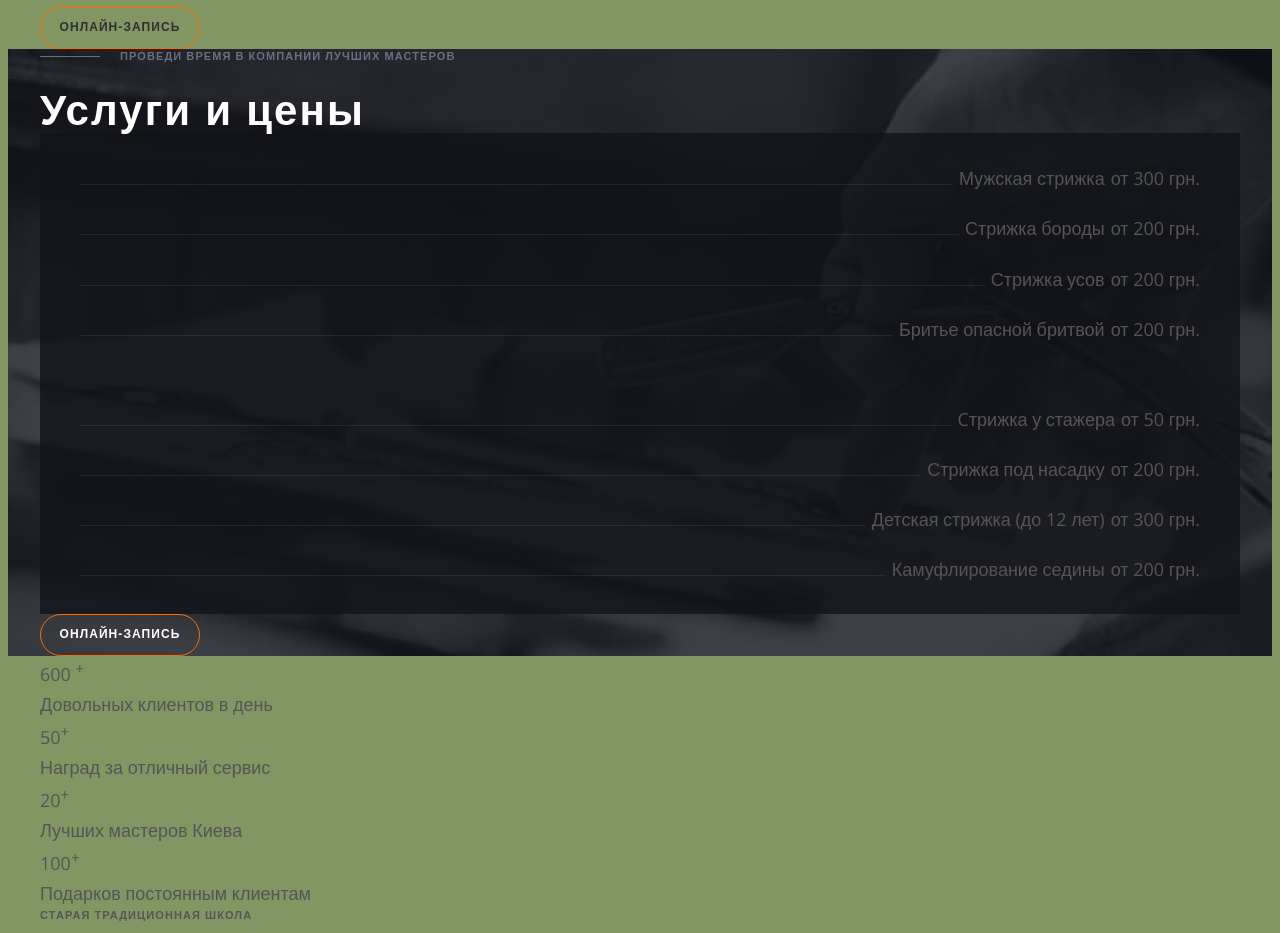
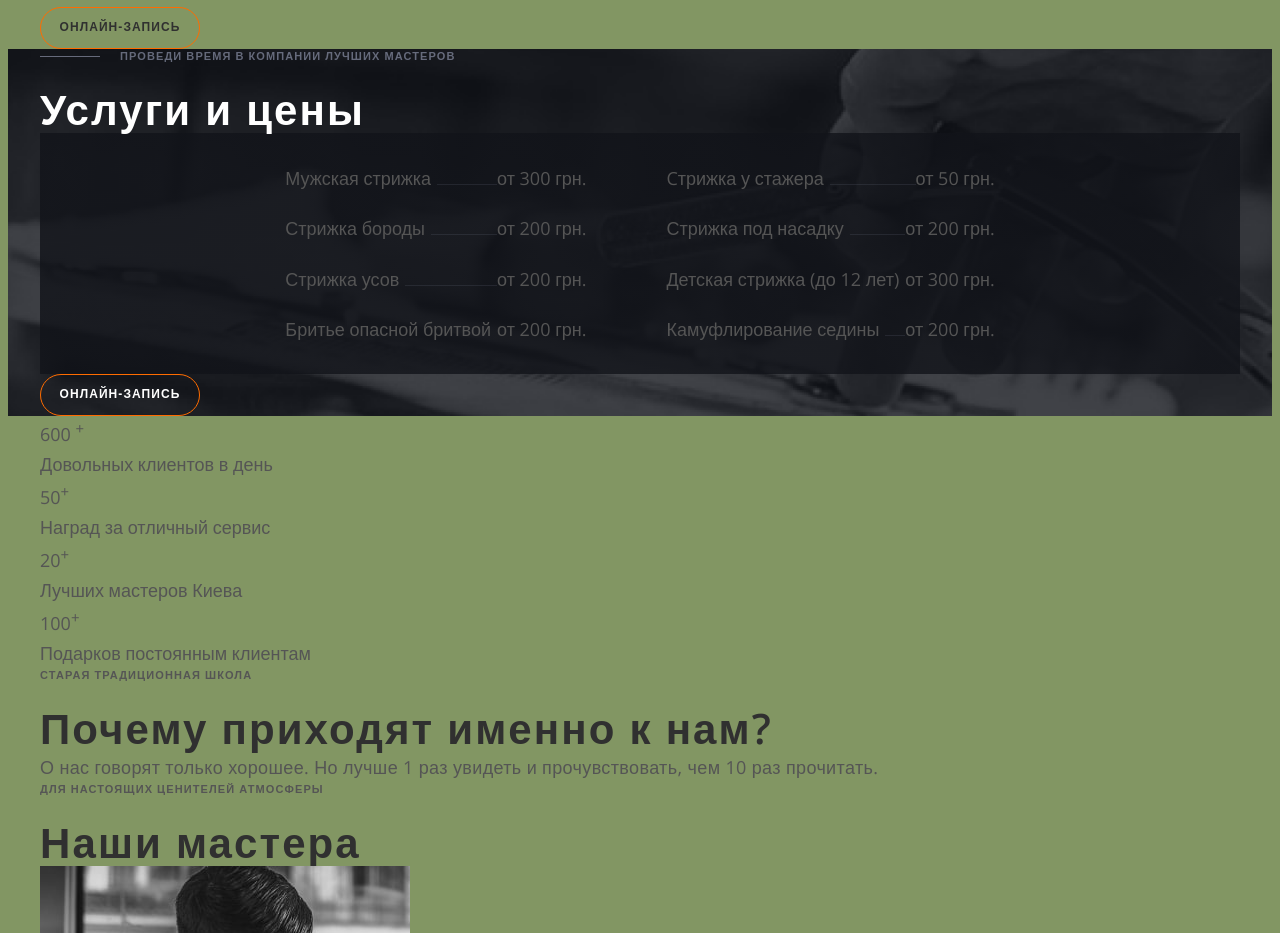
Before and after one commit to olenkasereda/Barbershop, a plain HTML site: page in.html in a window 1280 px wide. Shown: the part 940-1873 px from the top of the page. Drawn offline with nearby package versions, Linux system fonts and the light colour scheme; files whose address does not match are found by name.

Commit message:
section prise done

```diff
--- a/sass/layout/_price.scss
+++ b/sass/layout/_price.scss
@@ -45,9 +45,7 @@
 	margin-top: 20px;
 	margin-bottom: 40px;
 }
-.price__list {
-	background-image: linear-gradient(90deg, rgba(17, 19, 25, 0.8), rgba(17, 19, 25, 0.8));
-}
+
 .button__price {
 	display: block;
 	margin-right: auto;
@@ -55,46 +53,91 @@
 	// margin-left: calc(50% - 79px);
 	margin-top: 50px;
 }
+
+.price__list {
+	padding: 30px;
+	@media screen and (min-width: 1200px) {
+		display: flex;
+		justify-content: center;
+		padding: 0;
+	}
+
+	background-image: linear-gradient(90deg, rgba(17, 19, 25, 0.8), rgba(17, 19, 25, 0.8));
+}
+
+.price-inner-list {
+	padding: 0;
+	@media screen and (min-width: 1200px) {
+		padding: 30px 40px;
+	}
+}
+
+.price-list-item {
+	flex-basis: 50%;
+
+	&:first-child {
+		@media screen and (min-width: 1200px) {
+			background-image: linear-gradient(180deg, #171a24 0%, rgba(23, 26, 36, 0.2) 100%);
+		}
+	}
+
+	&:last-child {
+		@media screen and (max-width: 1199px) {
+			margin-top: 20px;
+		}
+		@media screen and (min-width: 1200px) {
+			background-image: linear-gradient(180deg, #090b13 0%, rgba(9, 11, 19, 0.2) 100%);
+		}
+	}
+}
+
+.price-inner-item {
+	display: flex;
+
+	&:not(:last-child) {
+		margin-bottom: 20px;
+	}
+}
+
+.price-inner-desc {
+	display: flex;
+	flex-grow: 1;
+	align-items: baseline;
+	gap: 6px;
+}
+
+.price-inner-desc::after {
+	content: "";
+	display: inline-block;
+	flex-grow: 1;
+
+	height: 1px;
+	// background-color: white;
+	background-color: rgba(157, 164, 189, 0.12);
+}
+
+// .price-inner-item:not(:last-child) {
+// 	margin-bottom: 20px;
+// }
+
+// .price-inner-item::before {
+// 	content: "";
+// 	display: inline-block;
+// 	/* width: 100%; */
+// 	flex-grow: 1;
+// 	height: 1px;
+// 	background-color: rgba(157, 164, 189, 0.12);
+// }
+
+// .price-inner-list {
+// 	padding: 30px 40px;
+// }
+
 // .price-inner-item {
 // 	display: flex;
 // 	align-items: baseline;
 // 	gap: 6px;
 // }
-// .price-inner-desc {
-// 	flex-grow: 1;
-// }
-// .price-inner-desc::after {
-// 	content: "";
-// 	display: inline-block;
-// 	flex-grow: 1;
-// 	// width: 145px;
-// 	height: 1px;
-// 	background-color: black;
-// 	//background-color: rgba(157, 164, 189, 0.12);
-// }
-
-.price-inner-item:not(:last-child) {
-	margin-bottom: 20px;
-}
-
-.price-inner-item::before {
-	content: "";
-	display: inline-block;
-	/* width: 100%; */
-	flex-grow: 1;
-	height: 1px;
-	background-color: rgba(157, 164, 189, 0.12);
-}
-
-.price-inner-list {
-	padding: 30px 40px;
-}
-
-.price-inner-item {
-	display: flex;
-	align-items: baseline;
-	gap: 6px;
-}
 
 // .price-inner-desc {
 // 	order: -1;
```
Also changed, not shown: index.html (+2 -2 lines), css/main.css, css/main.min.css, 2 other files.
